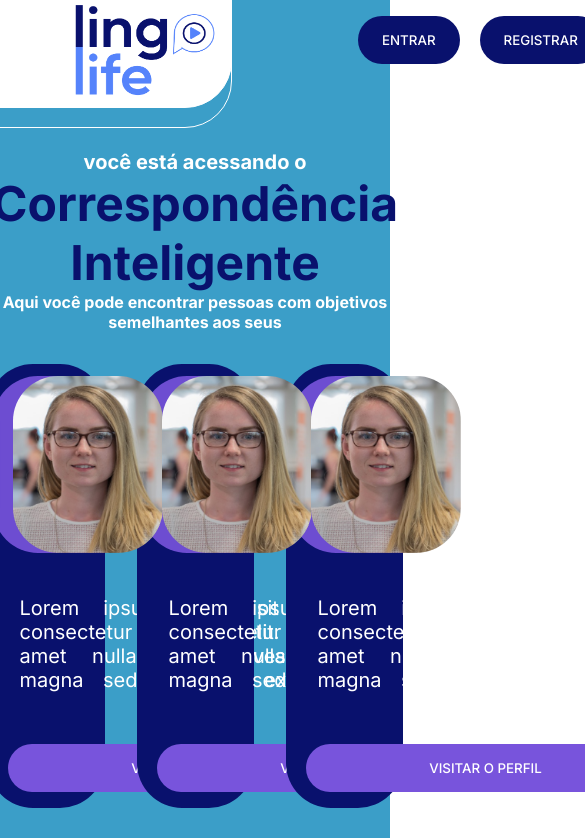
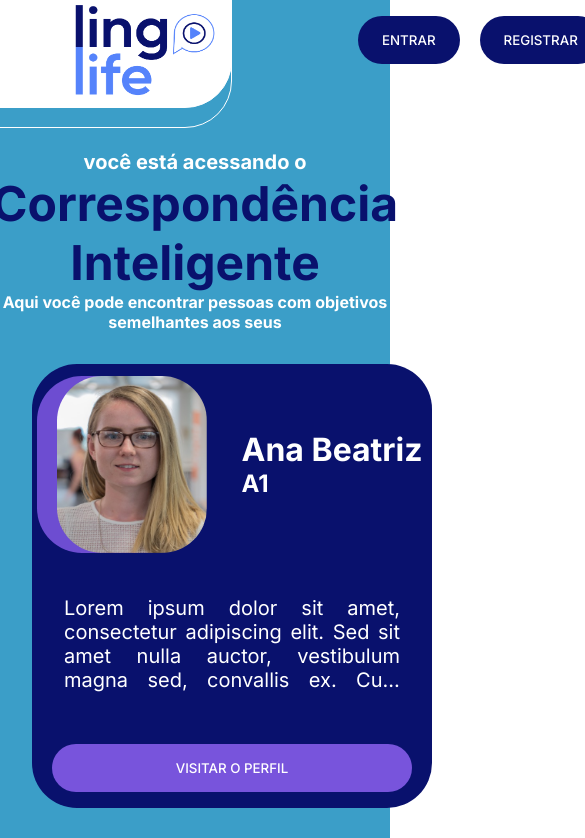
Before and after one commit to DaviCalebe/lingolife, a React (Vite) app in the folder lingolife-app/: page /matching in a window 390 px wide. Shown: the top 838 px of the page, 585 px wide, since content can reach past the window. Built offline with nearby package versions, Linux system fonts and the light colour scheme.

Commit message:
fix: responsivity on matching page

```diff
--- a/lingolife-app/package.json
+++ b/lingolife-app/package.json
@@ -17,7 +17,8 @@
     "react-dom": "^18.3.1",
     "react-router": "^6.26.2",
     "react-router-dom": "^6.26.2",
-    "sass": "^1.79.4"
+    "sass": "^1.79.4",
+    "vite": "^5.4.9"
   },
   "devDependencies": {
     "@eslint/js": "^9.9.0",
@@ -29,7 +30,6 @@
     "eslint-plugin-react-refresh": "^0.4.9",
     "globals": "^15.9.0",
     "typescript": "^5.5.3",
-    "typescript-eslint": "^8.0.1",
-    "vite": "^5.4.2"
+    "typescript-eslint": "^8.0.1"
   }
 }
--- a/lingolife-app/src/components/profile-card/profile-card.scss
+++ b/lingolife-app/src/components/profile-card/profile-card.scss
@@ -5,6 +5,8 @@
     grid-template-rows: 200px auto 1fr;
     justify-items: center;
     width: 30vw;
+    min-width: 25rem;
+    max-width: 26.5rem;
     border-radius: 45px;
     color: $white;
     background-color: $dark-blue;
@@ -60,4 +62,8 @@
     border-radius: 25px;
     font-weight: 500;
     cursor: pointer;
+
+    &:hover{
+        background-color: rgba($purple, 0.9);
+    }
 }
--- a/lingolife-app/src/pages/matching/matching.scss
+++ b/lingolife-app/src/pages/matching/matching.scss
@@ -1,7 +1,20 @@
 .cards{
     display: grid;
     grid-template-columns: 1fr 1fr 1fr;
-    justify-content: center;
+    justify-items: center;
+    align-items: center;
     padding: 2rem;
     gap: 2rem;
 }
+
+@media only screen and (max-width: 1282px) {
+    .cards{
+        grid-template-columns: 1fr 1fr;
+    }
+}
+
+@media only screen and (max-width: 919px) {
+    .cards{
+        grid-template-columns: 1fr;
+    }
+}
```
Also changed, not shown: 2 other files (tests, documents, lock files or other folders).
